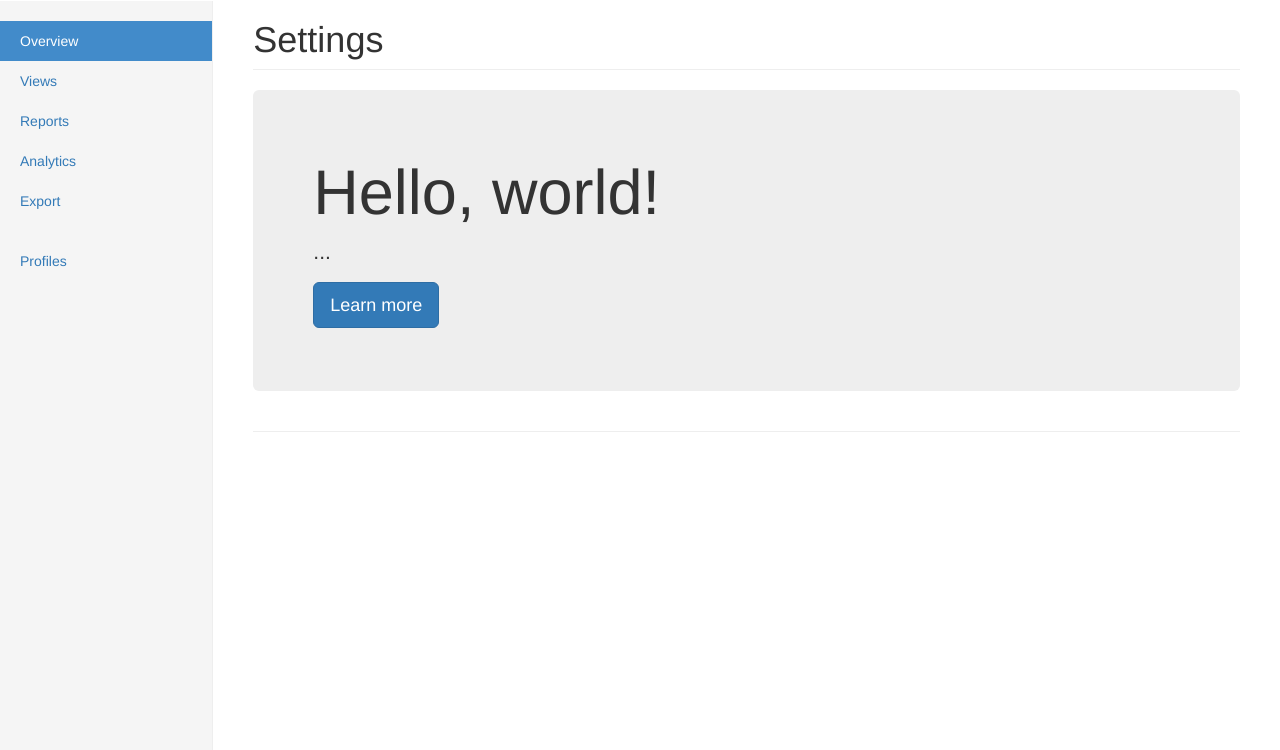
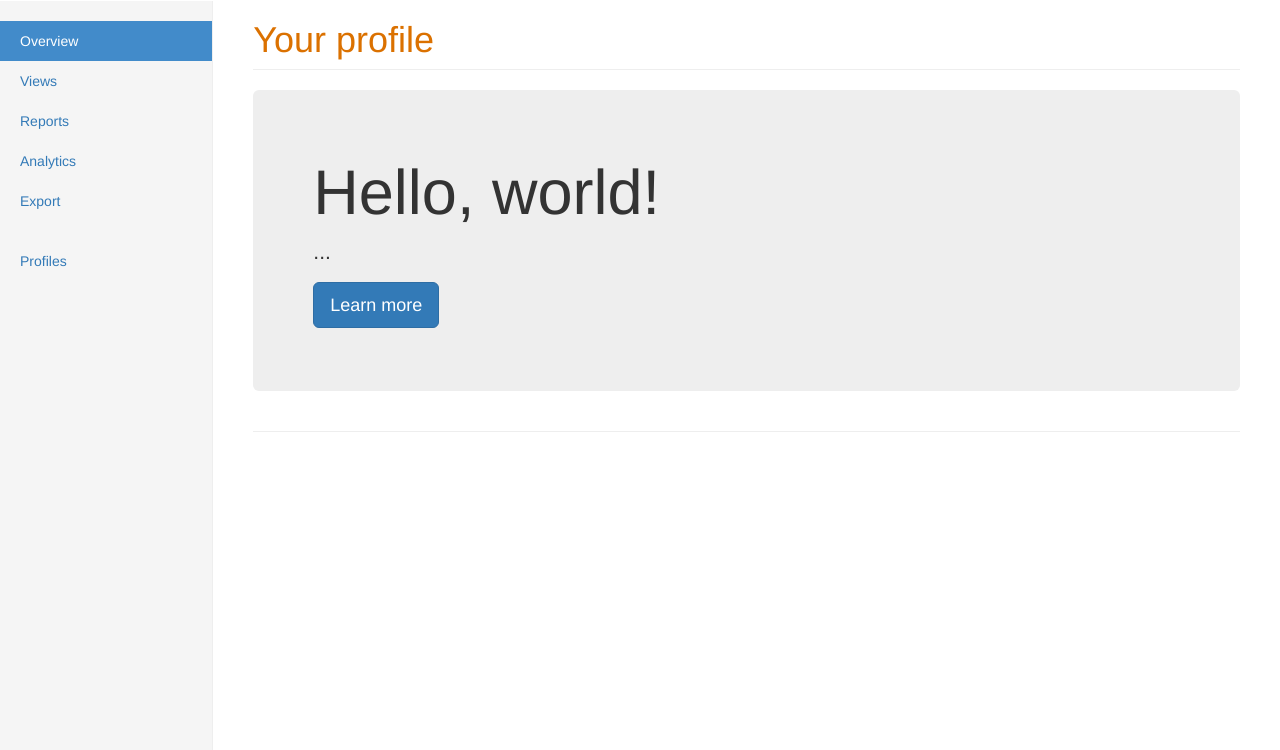
Before and after one commit to luojie3196/rogse, a Django app: template douban/templates/settings.html in a window 1280 px wide. Shown: the part 50-800 px from the top of the page. Run offline with Django 3.2, Linux system fonts and the light colour scheme; the template is opened without the code that fills it, so the values that code supplies are empty; some libraries are stand-ins or nearby versions.

Commit message:
douban web development stage 35

```diff
--- a/douban/templates/settings.html
+++ b/douban/templates/settings.html
@@ -1,10 +1,10 @@
 {% extends 'base.html' %}
 
 {% block title %}
-    Settings for Douban
+    Profiles for Douban
 {% endblock %}
 
-{% block page-header-title %}Settings {% endblock %}
+{% block page-header-title %}Your profile {% endblock %}
 
 {% block page-header %}
     <div class="jumbotron">
--- a/static/CSS/db_base.css
+++ b/static/CSS/db_base.css
@@ -7,3 +7,7 @@ thead tr th {
     text-transform: capitalize;
     font-size: medium;
 }
+
+.page-header {
+    color: #DB7100;
+}
```
Also changed, not shown: rogse/settings.py (+6 -6 lines).
